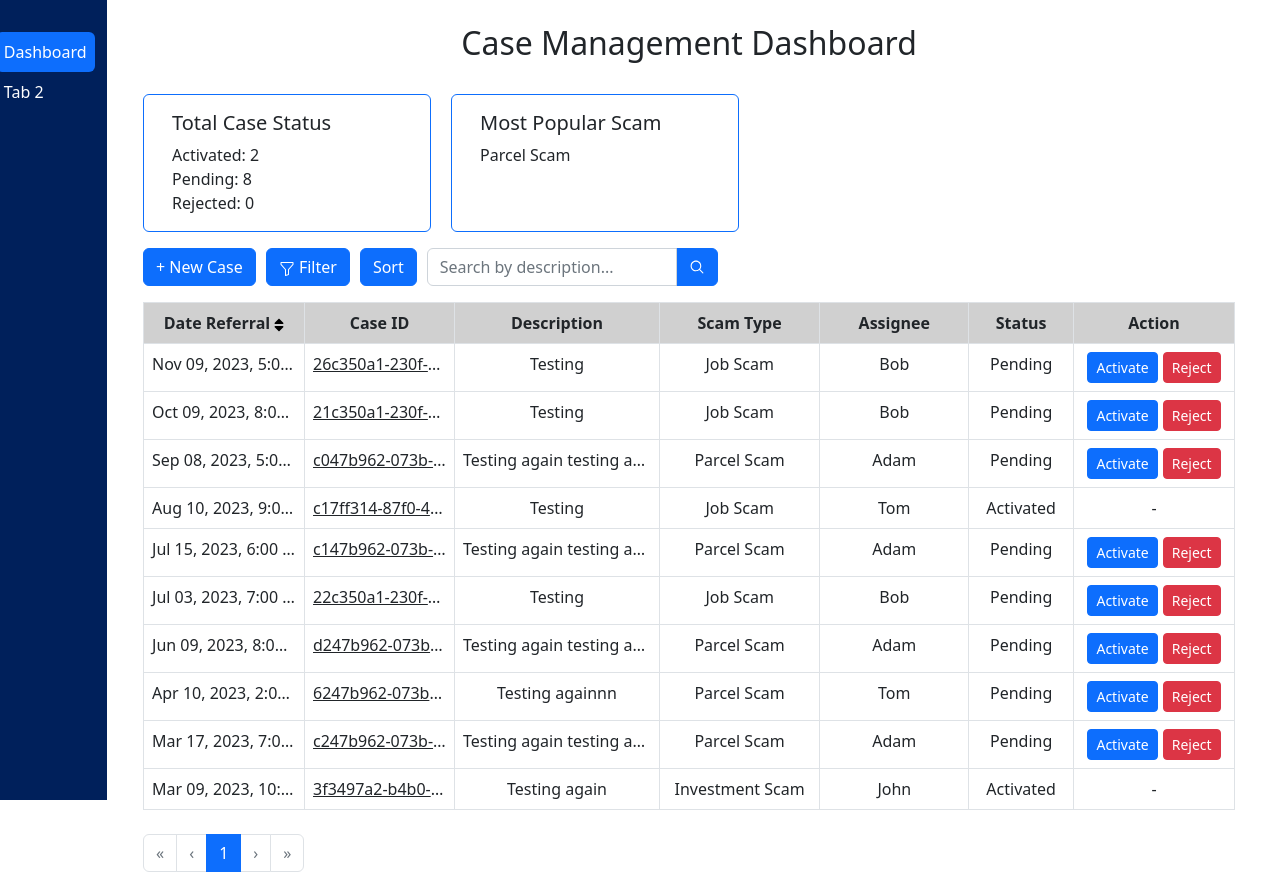
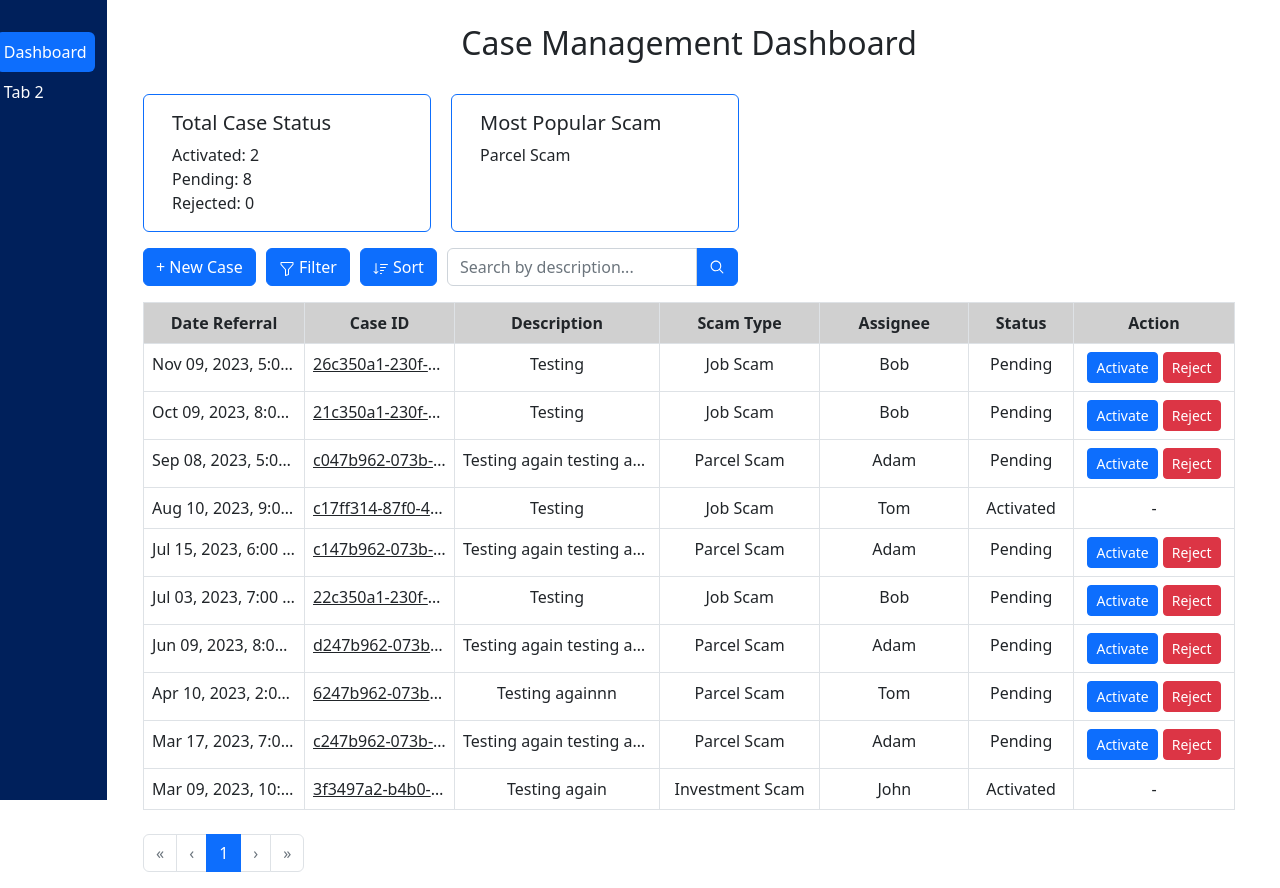
Before and after one commit to Donovan9617/antiscam-frontend, a React (Create React App) app: page / in a window 1280 px wide. Built offline with nearby package versions, Linux system fonts and the light colour scheme.

Commit message:
Add sort svg

```diff
--- a/src/pages/dashboard/casetable/casetable.tsx
+++ b/src/pages/dashboard/casetable/casetable.tsx
@@ -1,8 +1,7 @@
 import React, { useEffect, useState } from "react";
-import { Image, Table } from "react-bootstrap";
+import { Table } from "react-bootstrap";
 import { useNavigate } from "react-router-dom";
 
-import sort from "../../../assets/svgs/sort.svg";
 import {
   CASE_STATUS_ENUM,
   FILTERED_CASE_STATUS_ENUM,
@@ -36,8 +35,6 @@
   const [caseDataToShow, setCaseDataToShow] = useState<
     CaseDataDashboardType[] | undefined
   >([]);
-  const [isDateReferralChronological, setIsDateReferralChronological] =
-    useState<boolean>(false);
   const navigate = useNavigate();
   const [currentPage, setCurrentPage] = useState<number>(1);
   const ITEMS_PER_PAGE = 10;
@@ -118,7 +115,6 @@
         59,
         999
       );
-
       filteredCaseDateData = filteredCaseDateData.filter((caseItem) => {
         const caseItemDateTime = caseItem.datereferral.getTime();
         return (
@@ -126,11 +122,13 @@
         );
       });
     }
+
     // Search
     const searchedCaseDescriptionData: CaseDataDashboardType[] =
       filteredCaseDateData.filter((caseItem) => {
         return caseItem.description.includes(searchedCaseDescription);
       });
+
     // Sort
     const sortedCaseDateData: CaseDataDashboardType[] =
       searchedCaseDescriptionData;
@@ -163,12 +161,7 @@
       <Table bordered responsive>
         <thead>
           <tr style={caseTableHeaderRowStyle}>
-            <th style={{ width: "15%" }}>
-              <div style={{ cursor: "pointer" }}>
-                Date Referral{" "}
-                <Image src={sort} alt="sort" style={{ width: "10px" }} />
-              </div>
-            </th>
+            <th style={{ width: "15%" }}>Date Referral</th>
             <th style={{ width: "10%" }}>Case ID</th>
             <th style={{ width: "20%" }}>Description</th>
             <th style={{ width: "15%" }}>Scam Type</th>
--- a/src/pages/dashboard/casetools/casesort/casesort.tsx
+++ b/src/pages/dashboard/casetools/casesort/casesort.tsx
@@ -1,5 +1,6 @@
 import React, { ChangeEvent } from "react";
-import { Button, Form, OverlayTrigger, Popover } from "react-bootstrap";
+import { Button, Form, Image, OverlayTrigger, Popover } from "react-bootstrap";
+import sort from "../../../../assets/svgs/sort.svg";
 import { CASE_DATE_ENUM, SORT_CASE_DATE_ENUM } from "../../../../types/enums";
 import { SortCaseDateType } from "../../../../types/types";
 
@@ -51,7 +52,9 @@
         </Popover>
       }
     >
-      <Button style={sortCaseStyle}>Sort</Button>
+      <Button style={sortCaseStyle}>
+        <Image src={sort} alt="sort" /> Sort
+      </Button>
     </OverlayTrigger>
   );
 };
```
Also changed, not shown: src/assets/svgs/sort.svg.
